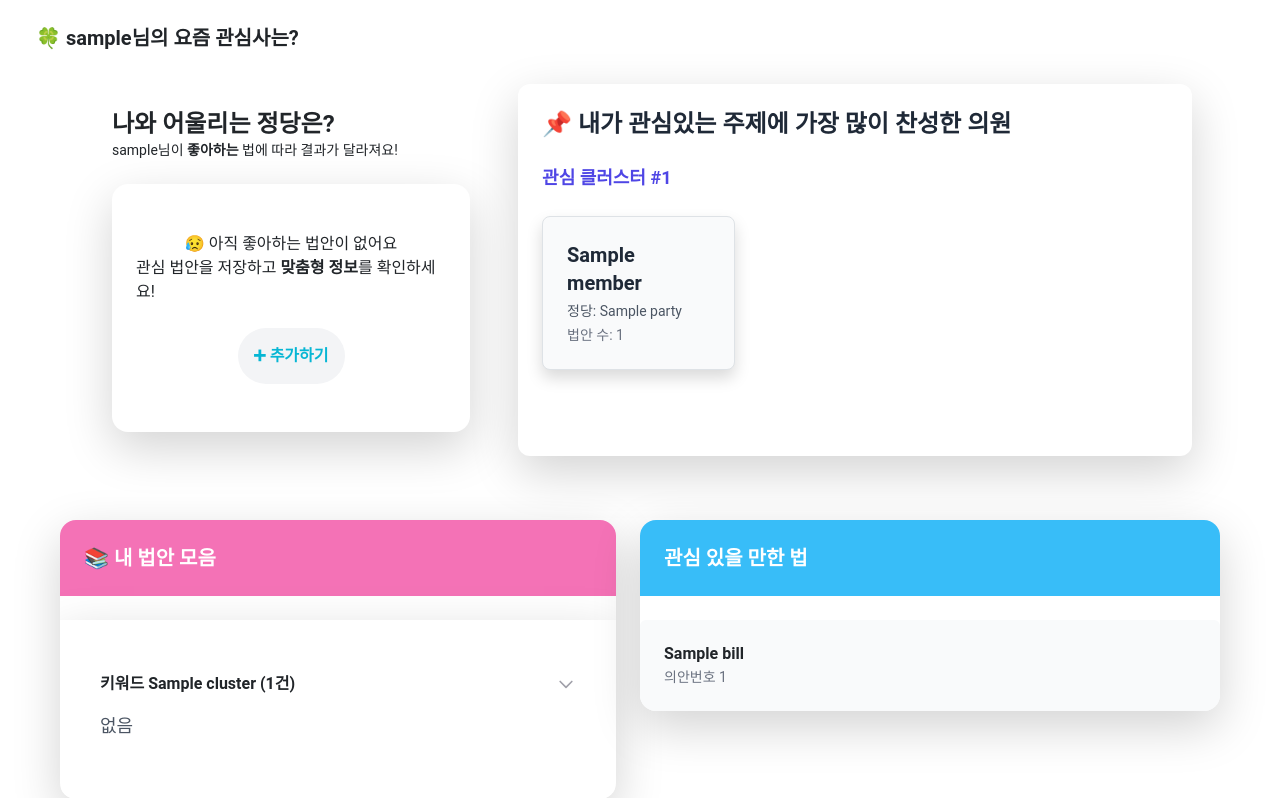
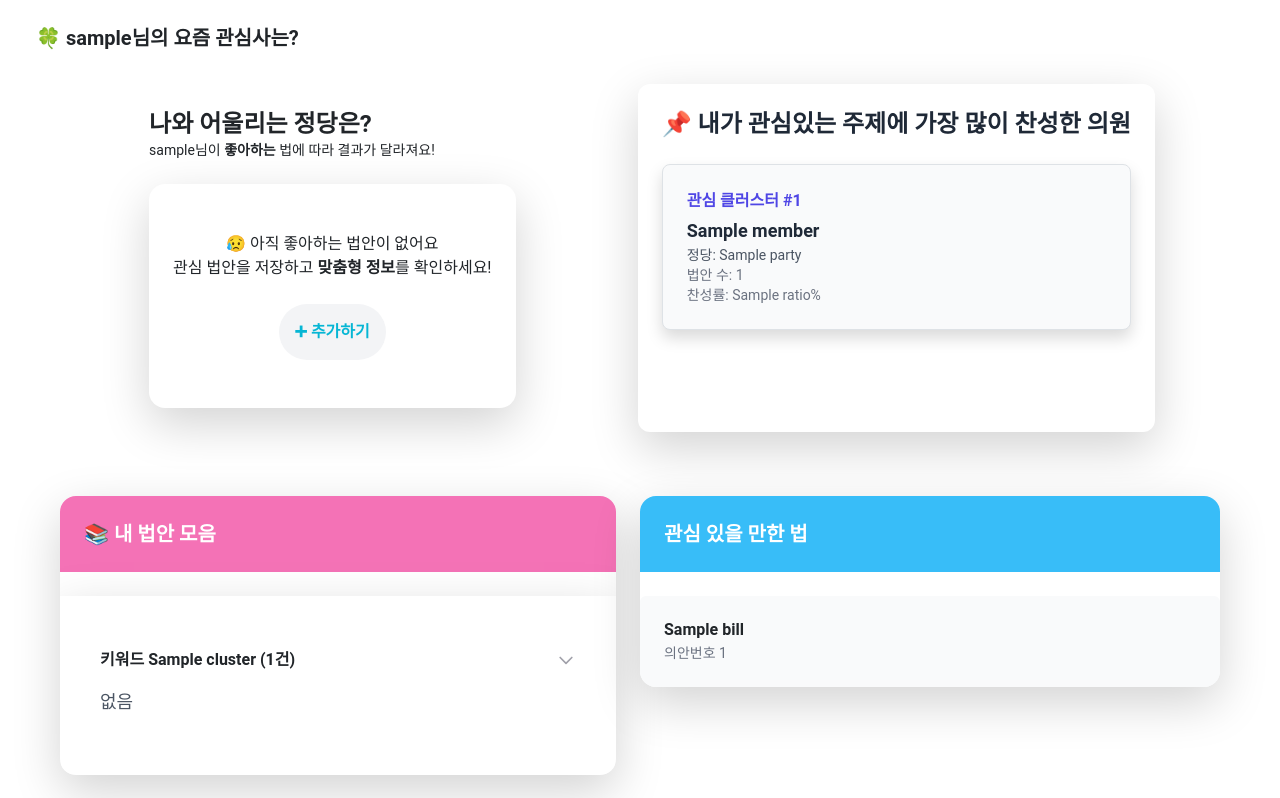
Before and after one commit to Billvote/Django_lawRadar, a Django app: template accounts/templates/my_page.html in a window 1280 px wide. Shown: the part 112-910 px from the top of the page. Run offline with Django 5.2, Linux system fonts and the light colour scheme; tables that the repository leaves empty hold one stand-in row (values such as "Sample post"); the template is opened without the code that fills it: values that come from a table or form of the project are taken from there, most other values are stand-ins (such as "Sample title", 1, 10 or a date in 2020); some libraries are stand-ins or nearby versions.

Commit message:
my_page 업데이트

```diff
--- a/accounts/templates/my_page.html
+++ b/accounts/templates/my_page.html
@@ -57,32 +57,18 @@
   <h2 class="text-2xl font-bold mb-6 text-gray-800">📌 내가 관심있는 주제에 가장 많이 찬성한 의원</h2>
 
   {% if recommended_members %}
-    {% for cluster_id, members in recommended_members.items %}
-      <div class="mb-8">
-        <h3 class="text-lg font-semibold mb-4 text-indigo-600">
+    {% for cluster_id, member in recommended_members.items %}
+      <div class="p-4 bg-gray-50 border rounded-lg shadow mb-4">
+        <div class="text-indigo-600 font-semibold mb-1">
           관심 클러스터 #{{ cluster_id }}
           {% with cluster_info=max_clusters|get_item:cluster_id %}
-            {% if cluster_info %}
-              - {{ cluster_info.cluster_keyword }}
-            {% endif %}
+            {% if cluster_info %} ({{ cluster_info.cluster_keyword }}) {% endif %}
           {% endwith %}
-        </h3>
-
-        <div class="grid grid-cols-1 sm:grid-cols-2 md:grid-cols-3 gap-4">
-          {% for member in members %}
-            <div class="bg-gray-50 border border-gray-200 rounded-lg p-4 shadow hover:shadow-md transition">
-              <div class="text-xl font-semibold text-gray-800">
-                {{ member.name }}
-              </div>
-              <div class="text-sm text-gray-600 mt-1">
-                정당: {{ member.party }}
-              </div>
-              <div class="text-sm text-gray-500 mt-1">
-                법안 수: {{ member.bill_count }}
-              </div>
-            </div>
-          {% endfor %}
         </div>
+        <div class="text-lg font-bold text-gray-800">{{ member.name }}</div>
+        <div class="text-sm text-gray-600">정당: {{ member.party }}</div>
+        <div class="text-sm text-gray-500">법안 수: {{ member.bill_count }}</div>
+        <div class="text-sm text-gray-500">찬성률: {{ member.ratio }}%</div>
       </div>
     {% endfor %}
   {% else %}
```
Also changed, not shown: accounts/views.py (+31 -16 lines).
